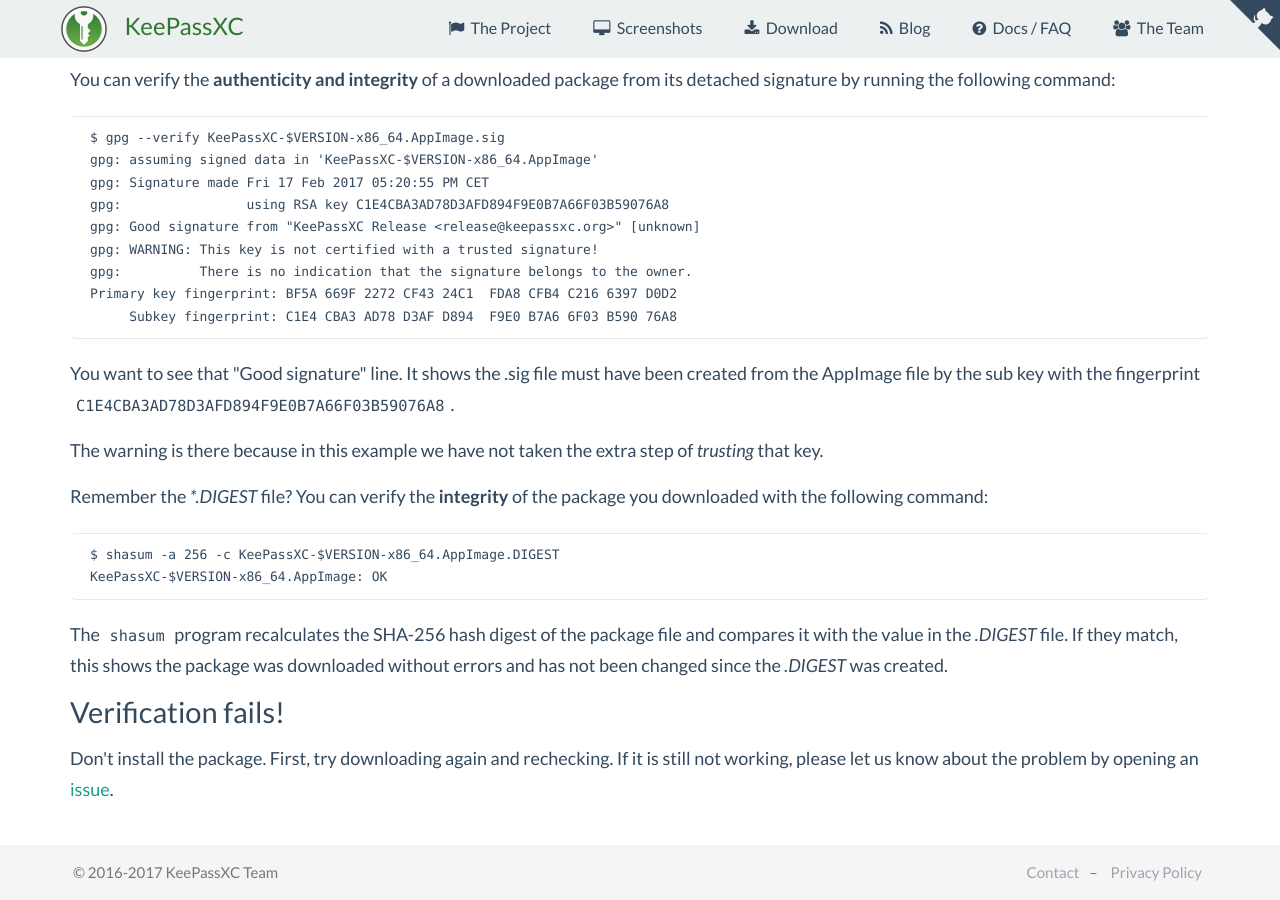
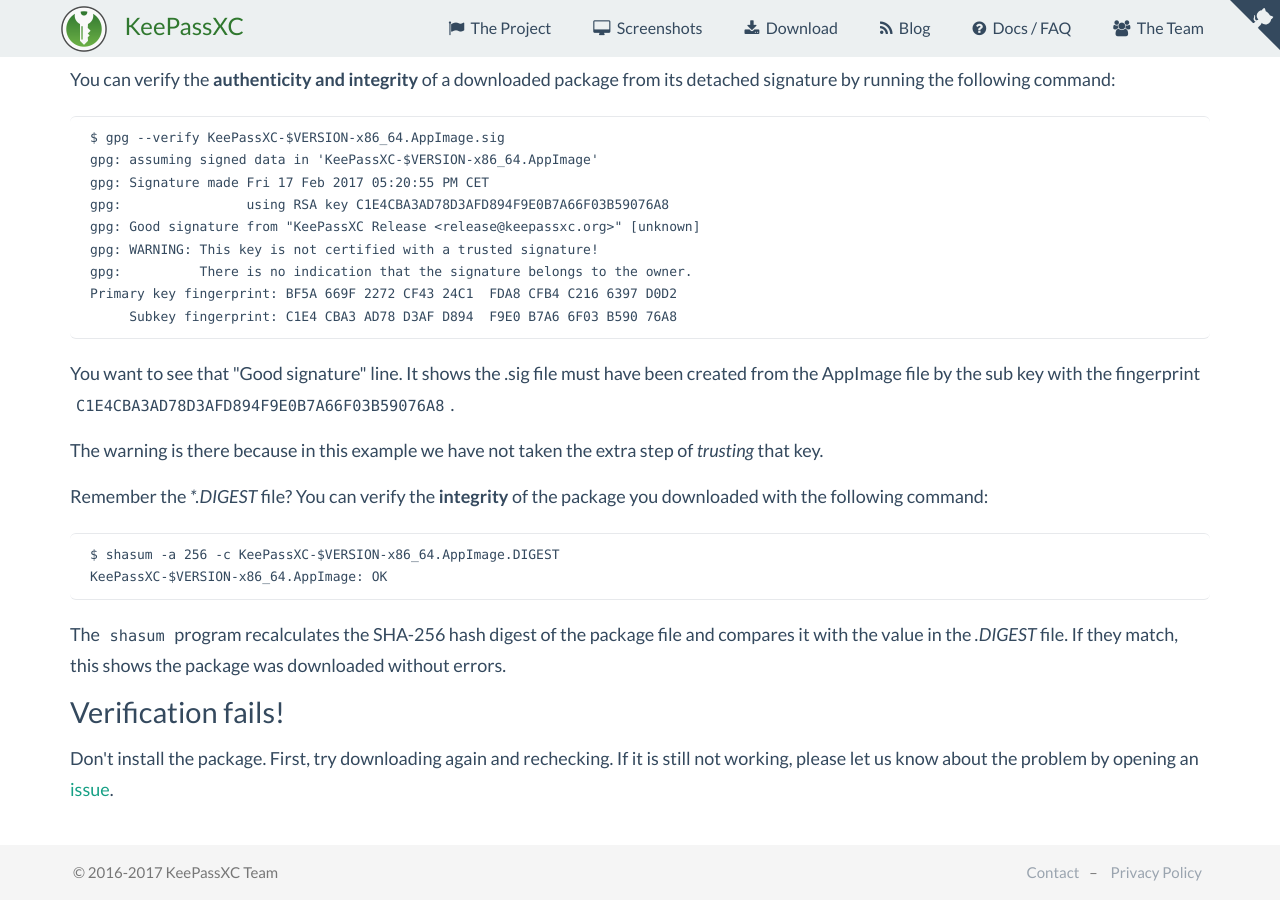
Before and after one commit to keepassxreboot/keepassxc-org, a Jekyll site: the page built from verifying-signatures.html, in a window 1280 px wide and 900 px high, scrolled down 1794 px. Built offline with Jekyll 4.4.1, drawn with Linux system fonts in a browser that asks for light colours; comment, search, counter and statistics services are not loaded.

Commit message:
The sha-256 hash is only a transfer integrity check.

```diff
--- a/verifying-signatures.html
+++ b/verifying-signatures.html
@@ -103,7 +103,7 @@
 KeePassXC-$VERSION-x86_64.AppImage: OK</code></pre>
     <p>The <code>shasum</code> program recalculates the SHA-256 hash digest of the package file
        and compares it with the value in the <em>.DIGEST</em> file. If they match, this shows the package
-       was downloaded without errors and has not been changed since the <em>.DIGEST</em> was created.</p>
+       was downloaded without errors.</p>
 
     <h4>Verification fails!</h4>
     <p>Don't install the package. First, try downloading again and rechecking. If it is still not working,
```
